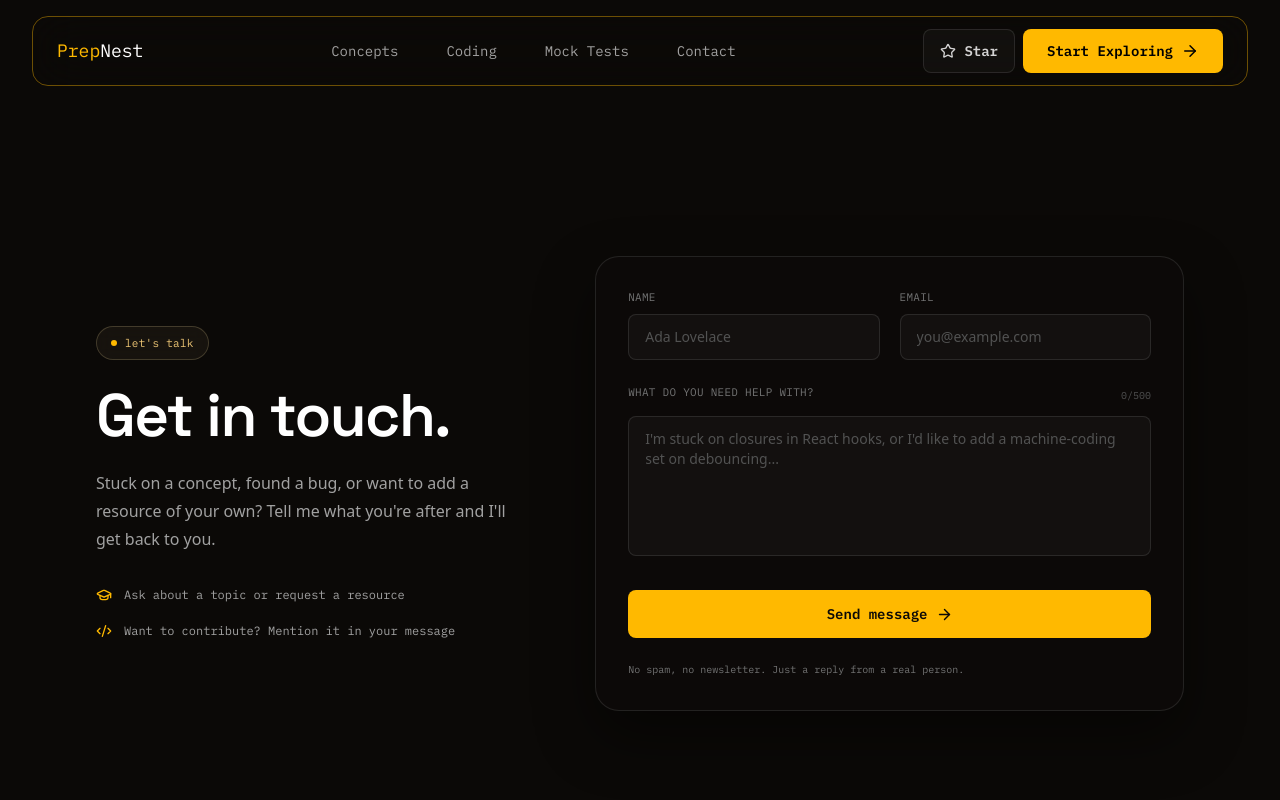
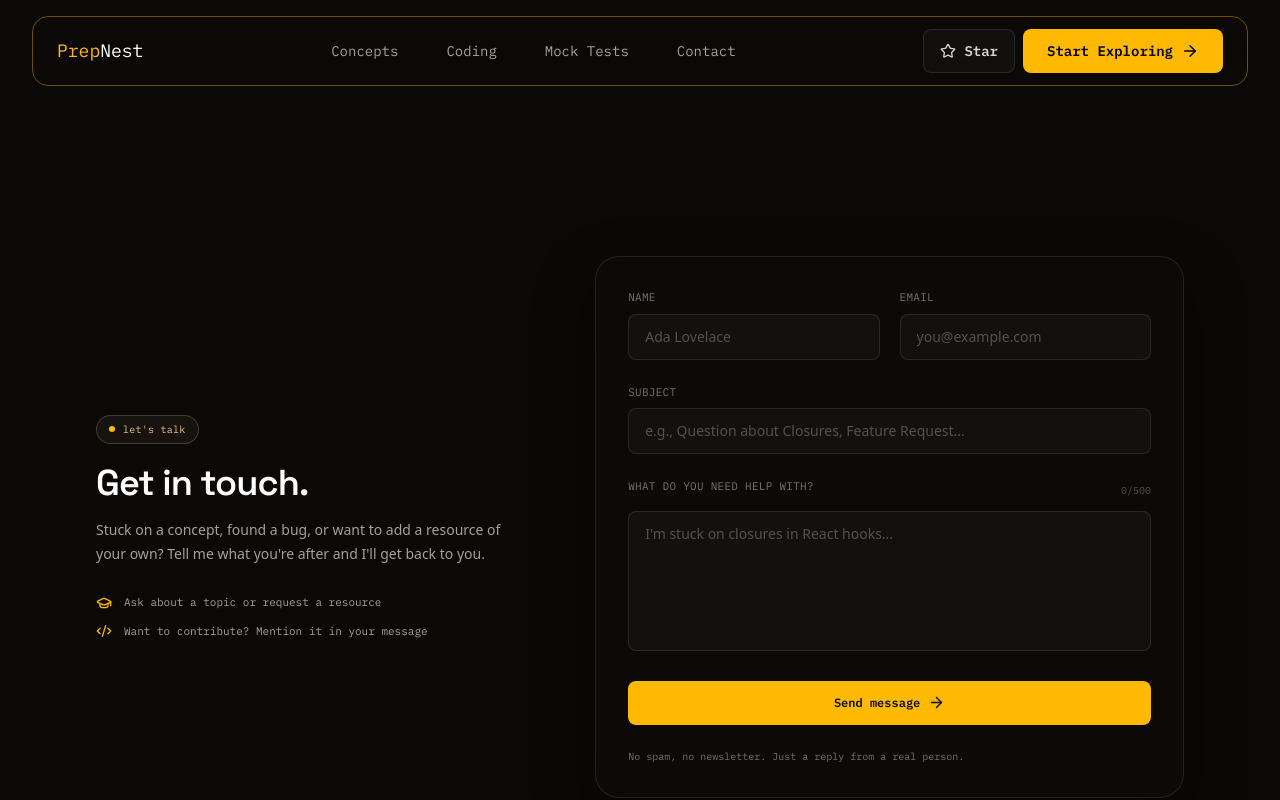
Before and after one commit to Jeet000001/prep_nest, a Next.js app: page /contact in a window 1280 px wide. Shown: the top 800 px of the page. Built offline with nearby package versions, Linux system fonts and the light colour scheme.

Commit message:
Add emailjs integration to ContactForm; update package.json and package-lock.json

```diff
--- a/Components/contact/ContactForm.tsx
+++ b/Components/contact/ContactForm.tsx
@@ -1,7 +1,8 @@
 "use client";
 
-import { useState, FormEvent } from "react";
+import { useState, useCallback, useEffect, useRef, FormEvent } from "react";
 import { motion, AnimatePresence } from "framer-motion";
+import emailjs from "@emailjs/browser";
 import {
   ArrowRight,
   Loader2,
@@ -10,7 +11,8 @@ import {
   Code2,
 } from "lucide-react";
 
-// ---- Same motion language as Hero / Navbar ----
+const MESSAGE_LIMIT = 500;
+
 const containerVariants = {
   hidden: {},
   visible: {
@@ -44,33 +46,70 @@ const inputClass =
 const labelClass =
   "mb-2 block font-mono text-[10px] uppercase tracking-wide text-neutral-500 sm:text-[11px]";
 
+/**
+ * Isolated so typing in the textarea only re-renders this small span,
+ * not the entire form + animated left column.
+ */
+function CharCounter({ length, limit }: { length: number; limit: number }) {
+  return (
+    <span
+      className={`shrink-0 font-mono text-[10px] transition-colors duration-300 ${
+        length > limit * 0.9 ? "text-amber-400" : "text-neutral-600"
+      }`}
+    >
+      {length}/{limit}
+    </span>
+  );
+}
+
 const ContactForm = () => {
   const [status, setStatus] = useState<"idle" | "sending" | "sent">("idle");
-  const [name, setName] = useState("");
-  const [email, setEmail] = useState("");
-  const [message, setMessage] = useState("");
+  const [messageLength, setMessageLength] = useState(0);
 
-  const messageLimit = 500;
+  const form = useRef<HTMLFormElement>(null);
+  const resetTimeoutRef = useRef<ReturnType<typeof setTimeout> | null>(null);
 
-  const handleSubmit = (e: FormEvent) => {
+  // Clear any pending "back to idle" timeout on unmount
+  useEffect(() => {
+    return () => {
+      if (resetTimeoutRef.current) clearTimeout(resetTimeoutRef.current);
+    };
+  }, []);
+
+  const handleSubmit = useCallback(async (e: FormEvent<HTMLFormElement>) => {
     e.preventDefault();
 
     if (status !== "idle") return;
 
+    const serviceId = process.env.NEXT_PUBLIC_EMAILJS_SERVICE_ID;
+    const templateId = process.env.NEXT_PUBLIC_EMAILJS_TEMPLATE_ID;
+    const publicKey = process.env.NEXT_PUBLIC_EMAILJS_PUBLIC_KEY;
+
+    if (!serviceId || !templateId || !publicKey || !form.current) {
+      console.error("EmailJS is not configured correctly (missing env vars).");
+      return;
+    }
+
     setStatus("sending");
 
-    // Simulate a network request
-    setTimeout(() => {
+    try {
+      await emailjs.sendForm(serviceId, templateId, form.current, publicKey);
+
       setStatus("sent");
+      form.current.reset();
+      setMessageLength(0);
 
-      setTimeout(() => {
+      resetTimeoutRef.current = setTimeout(() => {
         setStatus("idle");
-        setName("");
-        setEmail("");
-        setMessage("");
       }, 2200);
-    }, 1200);
-  };
+    } catch (error) {
+      console.error("Email sending failed:", error);
+      if (typeof error === "object" && error !== null) {
+        console.error("Error details:", JSON.stringify(error, null, 2));
+      }
+      setStatus("idle");
+    }
+  }, [status]);
 
   return (
     <section className="w-full lg:flex justify-center items-center overflow-hidden py-16 sm:py-20 md:py-24 lg:py-28">
@@ -81,101 +120,103 @@ const ContactForm = () => {
         viewport={{ once: true, amount: 0.15 }}
         className="mx-auto grid w-full max-w-6xl grid-cols-1 gap-10 px-5 sm:gap-12 sm:px-6 md:gap-14 lg:grid-cols-[0.85fr_1.15fr] lg:items-center lg:gap-16 lg:px-8"
       >
-        {/* Left — context */}
+        {/* Left */}
         <div className="min-w-0 text-center lg:text-left">
-          {/* Badge */}
           <motion.div
             variants={itemVariants}
-            className="mb-5 inline-flex items-center gap-2 rounded-full border border-[#F6DAA0]/20 bg-[#F6DAA0]/5 px-3 py-1.5 backdrop-blur-sm sm:mb-6 sm:px-3.5 sm:py-2"
+            className="mb-5 inline-flex items-center gap-2 rounded-full border border-[#F6DAA0]/20 bg-[#F6DAA0]/5 px-3 py-1.5 backdrop-blur-sm"
           >
             <span className="h-1.5 w-1.5 shrink-0 rounded-full bg-amber-400" />
-
-            <span className="font-mono text-[10px] tracking-wide text-[#eec675] sm:text-[11px]">
+            <span className="font-mono text-[10px] tracking-wide text-[#eec675]">
               let&apos;s talk
             </span>
           </motion.div>
 
-          {/* Heading */}
           <motion.h2
             variants={itemVariants}
-            className="font-heading text-[2.25rem] font-semibold leading-[1.08] tracking-tight text-white sm:text-5xl md:text-[3.5rem] lg:text-5xl xl:text-6xl"
+            className="font-heading text-[2.25rem] font-semibold leading-[1.08] tracking-tight text-white"
           >
             Get in touch.
           </motion.h2>
 
-          {/* Description */}
           <motion.p
             variants={itemVariants}
-            className="font-sans mx-auto mt-4 max-w-lg text-sm leading-6 text-neutral-400 sm:mt-5 sm:text-base sm:leading-7 lg:mx-0 lg:max-w-md"
+            className="font-sans mx-auto mt-4 max-w-lg text-sm leading-6 text-neutral-400 lg:mx-0"
           >
             Stuck on a concept, found a bug, or want to add a resource of your
             own? Tell me what you&apos;re after and I&apos;ll get back to you.
           </motion.p>
 
-          {/* Features */}
           <motion.div
             variants={itemVariants}
-            className="mx-auto mt-7 flex max-w-md flex-col gap-3 text-left sm:mt-8 sm:gap-4 lg:mx-0"
+            className="mx-auto mt-7 flex max-w-md flex-col gap-3 text-left lg:mx-0"
           >
-            <div className="flex min-w-0 items-center gap-3 text-neutral-400">
+            <div className="flex items-center gap-3 text-neutral-400">
               <GraduationCap size={16} className="shrink-0 text-amber-400" />
-
-              <p className="font-mono text-[11px] leading-5 sm:text-xs">
+              <p className="font-mono text-[11px]">
                 Ask about a topic or request a resource
               </p>
             </div>
 
-            <div className="flex min-w-0 items-center gap-3 text-neutral-400">
+            <div className="flex items-center gap-3 text-neutral-400">
               <Code2 size={16} className="shrink-0 text-amber-400" />
-
-              <p className="font-mono text-[11px] leading-5 sm:text-xs">
+              <p className="font-mono text-[11px]">
                 Want to contribute? Mention it in your message
               </p>
             </div>
           </motion.div>
         </div>
 
-        {/* Right — form */}
+        {/* Right Form */}
         <motion.div variants={itemVariants} className="w-full min-w-0">
           <div className="w-full rounded-3xl border border-white/10 bg-[#0D0B09]/90 p-4 shadow-[0_25px_60px_rgba(0,0,0,0.45)] backdrop-blur-xl sm:p-6 md:p-7 lg:p-8">
             <form
+              ref={form}
               onSubmit={handleSubmit}
               className="flex min-w-0 flex-col gap-5 sm:gap-6"
             >
               {/* Name + Email */}
               <div className="grid min-w-0 grid-cols-1 gap-5 sm:grid-cols-2">
-                {/* Name */}
                 <div className="min-w-0">
                   <label htmlFor="name" className={labelClass}>
                     Name
                   </label>
-
                   <input
                     id="name"
+                    name="name"
                     required
-                    value={name}
-                    onChange={(e) => setName(e.target.value)}
                     placeholder="Ada Lovelace"
                     className={inputClass}
                   />
                 </div>
 
-                {/* Email */}
                 <div className="min-w-0">
                   <label htmlFor="email" className={labelClass}>
                     Email
                   </label>
-
                   <input
                     id="email"
                     type="email"
+                    name="email"
                     required
-                    value={email}
-                    onChange={(e) => setEmail(e.target.value)}
                     placeholder="you@example.com"
                     className={inputClass}
                   />
                 </div>
+              </div>
+
+              {/* Subject */}
+              <div className="min-w-0">
+                <label htmlFor="subject" className={labelClass}>
+                  Subject
+                </label>
+                <input
+                  id="subject"
+                  name="subject"
+                  required
+                  placeholder="e.g., Question about Closures, Feature Request..."
+                  className={inputClass}
+                />
               </div>
 
               {/* Message */}
@@ -184,27 +225,18 @@ const ContactForm = () => {
                   <label htmlFor="message" className={`${labelClass} mb-0`}>
                     What do you need help with?
                   </label>
-
-                  <span
-                    className={`shrink-0 font-mono text-[10px] transition-colors duration-300 ${
-                      message.length > messageLimit * 0.9
-                        ? "text-amber-400"
-                        : "text-neutral-600"
-                    }`}
-                  >
-                    {message.length}/{messageLimit}
-                  </span>
+                  <CharCounter length={messageLength} limit={MESSAGE_LIMIT} />
                 </div>
 
                 <textarea
                   id="message"
+                  name="message"
                   required
                   rows={5}
-                  maxLength={messageLimit}
-                  value={message}
-                  onChange={(e) => setMessage(e.target.value)}
-                  placeholder="I'm stuck on closures in React hooks, or I'd like to add a machine-coding set on debouncing..."
-                  className={`${inputClass} min-h-[130px] resize-none sm:min-h-[140px]`}
+                  maxLength={MESSAGE_LIMIT}
+                  onChange={(e) => setMessageLength(e.target.value.length)}
+                  placeholder="I'm stuck on closures in React hooks..."
+                  className={`${inputClass} min-h-32.5 resize-none sm:min-h-35`}
                 />
               </div>
 
@@ -212,52 +244,30 @@ const ContactForm = () => {
               <button
                 type="submit"
                 disabled={status !== "idle"}
-                className="group mt-0 inline-flex h-11 w-full items-center justify-center gap-2 rounded-lg bg-amber-400 px-5 font-mono text-xs font-semibold text-[#0B0907] transition-all duration-300 hover:bg-amber-300 hover:shadow-[0_0_30px_rgba(246,218,160,0.15)] disabled:cursor-not-allowed disabled:opacity-90 sm:mt-1 sm:h-12 sm:text-sm"
+                className="group inline-flex h-11 w-full items-center justify-center gap-2 rounded-lg bg-amber-400 px-5 font-mono text-xs font-semibold text-[#0B0907]"
               >
                 <AnimatePresence mode="wait" initial={false}>
                   {status === "idle" && (
                     <motion.span
                       key="idle"
-                      initial={{
-                        opacity: 0,
-                        filter: "blur(4px)",
-                      }}
-                      animate={{
-                        opacity: 1,
-                        filter: "blur(0px)",
-                      }}
-                      exit={{
-                        opacity: 0,
-                        filter: "blur(4px)",
-                      }}
-                      transition={{ duration: 0.25 }}
+                      initial={{ opacity: 0 }}
+                      animate={{ opacity: 1 }}
+                      exit={{ opacity: 0 }}
                       className="flex items-center gap-2"
                     >
                       Send message
-                      <ArrowRight
-                        size={17}
-                        className="transition-transform duration-300 group-hover:translate-x-1"
-                      />
+                      <ArrowRight size={17} />
                     </motion.span>
                   )}
 
                   {status === "sending" && (
                     <motion.span
                       key="sending"
-                      initial={{
-                        opacity: 0,
-                        filter: "blur(4px)",
-                      }}
-                      animate={{
-                        opacity: 1,
-                        filter: "blur(0px)",
-                      }}
-                      exit={{
-                        opacity: 0,
-                        filter: "blur(4px)",
-                      }}
-                      transition={{ duration: 0.25 }}
+                      initial={{ opacity: 0 }}
+                      animate={{ opacity: 1 }}
+                      exit={{ opacity: 0 }}
                       className="flex items-center gap-2"
+                      aria-live="polite"
                     >
                       <Loader2 size={16} className="animate-spin" />
                       Sending...
@@ -267,20 +277,11 @@ const ContactForm = () => {
                   {status === "sent" && (
                     <motion.span
                       key="sent"
-                      initial={{
-                        opacity: 0,
-                        filter: "blur(4px)",
-                      }}
-                      animate={{
-                        opacity: 1,
-                        filter: "blur(0px)",
-                      }}
-                      exit={{
-                        opacity: 0,
-                        filter: "blur(4px)",
-                      }}
-                      transition={{ duration: 0.25 }}
+                      initial={{ opacity: 0 }}
+                      animate={{ opacity: 1 }}
+                      exit={{ opacity: 0 }}
                       className="flex items-center gap-2"
+                      aria-live="polite"
                     >
                       <CheckCircle2 size={16} />
                       Sent — talk soon
@@ -289,7 +290,6 @@ const ContactForm = () => {
                 </AnimatePresence>
               </button>
 
-              {/* Footer note */}
               <p className="text-center font-mono text-[9px] leading-4 text-neutral-500 sm:text-left sm:text-[10px]">
                 No spam, no newsletter. Just a reply from a real person.
               </p>
--- a/package.json
+++ b/package.json
@@ -10,6 +10,7 @@
   },
   "dependencies": {
     "@base-ui/react": "^1.7.0",
+    "@emailjs/browser": "^4.4.1",
     "class-variance-authority": "^0.7.1",
     "clsx": "^2.1.1",
     "lucide-react": "^1.29.0",
```
Also changed, not shown: 1 other file (tests, documents, lock files or other folders).
